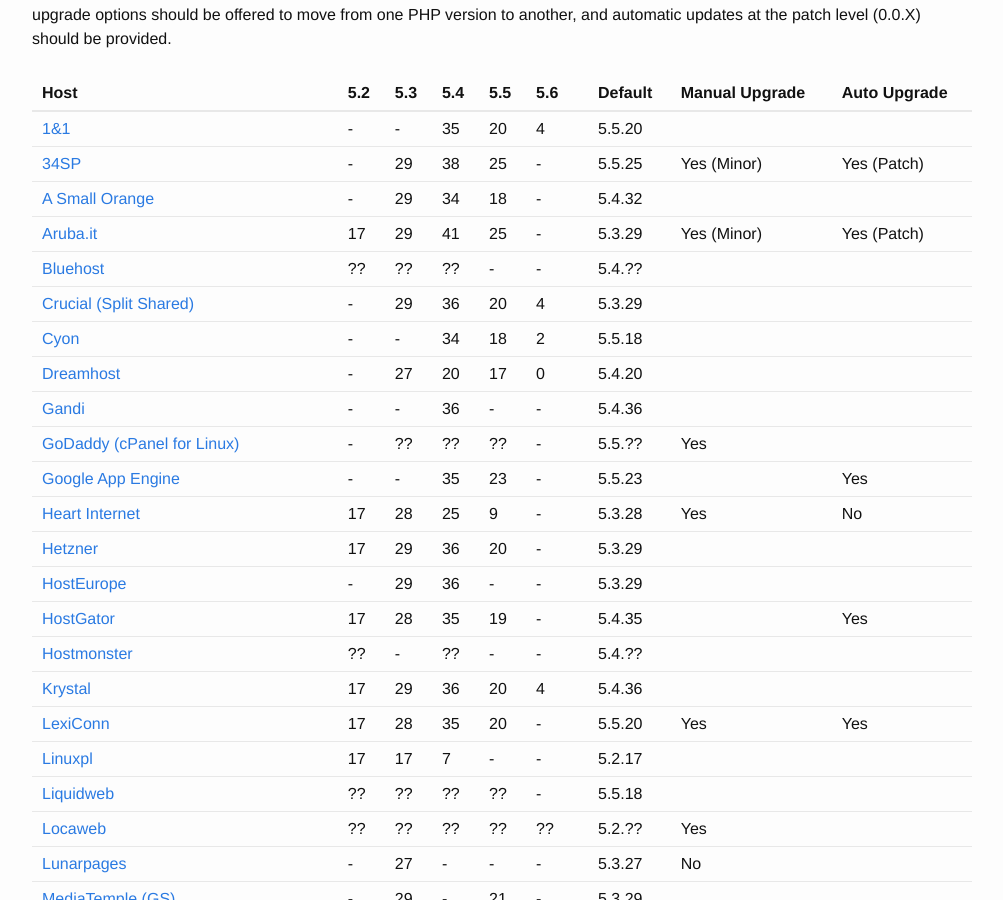
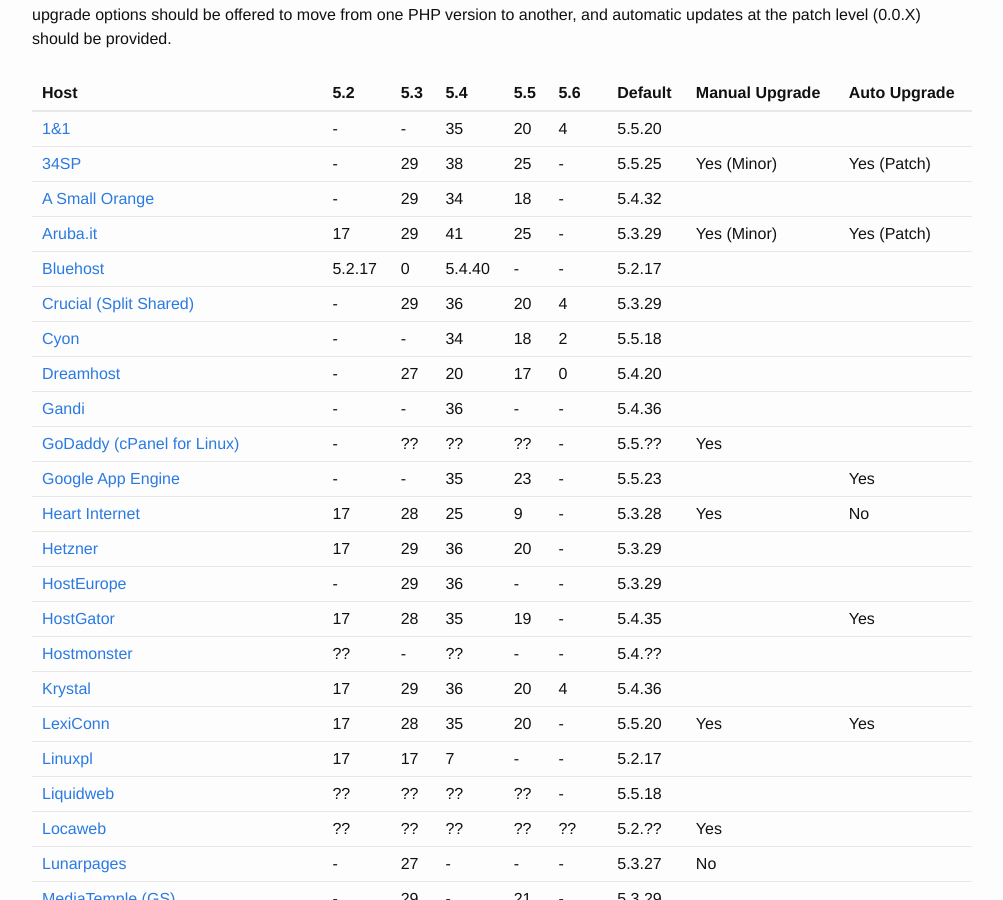
Before and after one commit to phpversions/phpversions.info, a Jekyll site: the page built from index.html, in a window 1280 px wide and 900 px high, scrolled down 422 px. Shown: the whole window, without its empty margins (138-1141 px from the left). Built offline with Jekyll 4.4.1, drawn with Linux system fonts in a browser that asks for light colours.

Commit message:
Update shared_hosts.yml
Using 2 different new Bluehost accounts and both set PHP 5.2 by default

```diff
--- a/_data/shared_hosts.yml
+++ b/_data/shared_hosts.yml
@@ -33,10 +33,10 @@
 
 - name: "Bluehost"
   url: "http://www.bluehost.com/shared"
-  php52: ??
-  php53: ??
-  php54: ??
-  default: 5.4.??
+  php52: 5.2.17
+  php53: 0
+  php54: 5.4.40
+  default: 5.2.17
 
 - name: "Crucial (Split Shared)"
   url: http://www.crucialwebhost.com/hosting/split-shared/
```
